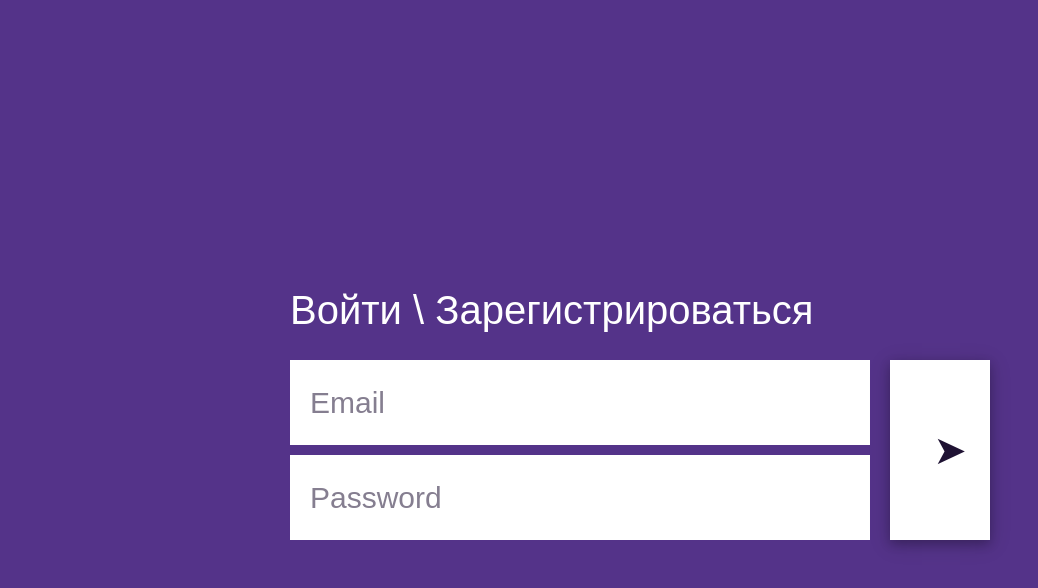
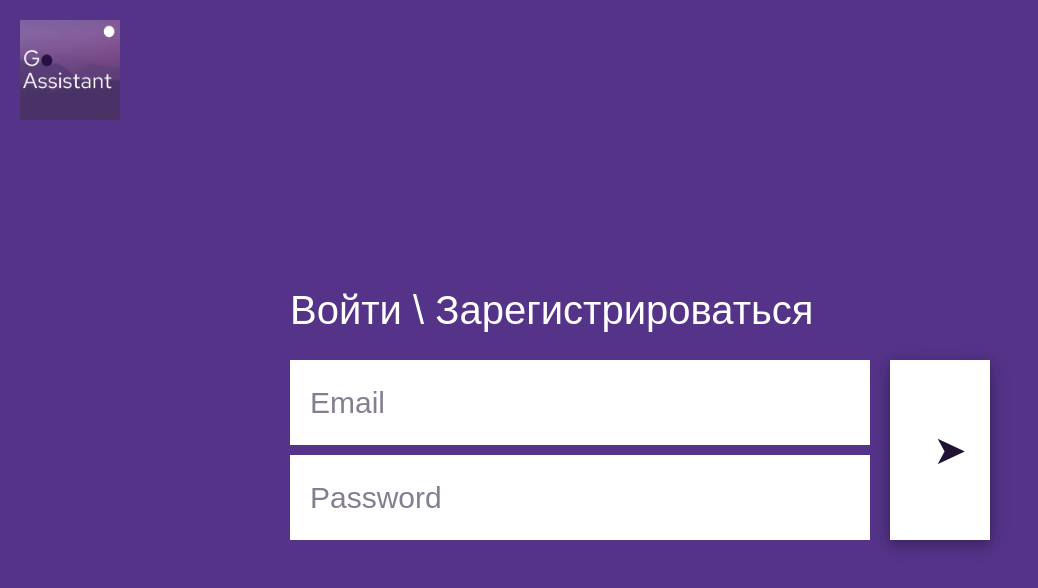
Before and after one commit to dudosyka/goAssistant, a Vue app: page /login in a window 1280 px wide. Shown: the top 588 px of the page, without its empty margins (0-1038 px from the left). Built offline with nearby package versions, Linux system fonts and the light colour scheme.

Commit message:
bakcground

```diff
--- a/src/assets/styles/style.css
+++ b/src/assets/styles/style.css
@@ -1,10 +1,11 @@
 body {
   margin: 0;
   font-family: sans-serif;
-  background-color: #543389;
-  background-image: url('../../assets/logo.png');
-  background-repeat: no-repeat;
-  background-size: 100px;
+  background-color: #543389 !important;
+  background-image: url('../../assets/logo-bg.png') !important;
+  background-repeat: no-repeat !important;
+  background-size: 100px !important;
+  background-position: left 20px top 20px !important;
 
 }
 html {
```
Also changed, not shown: src/assets/logo-bg.png (added).
